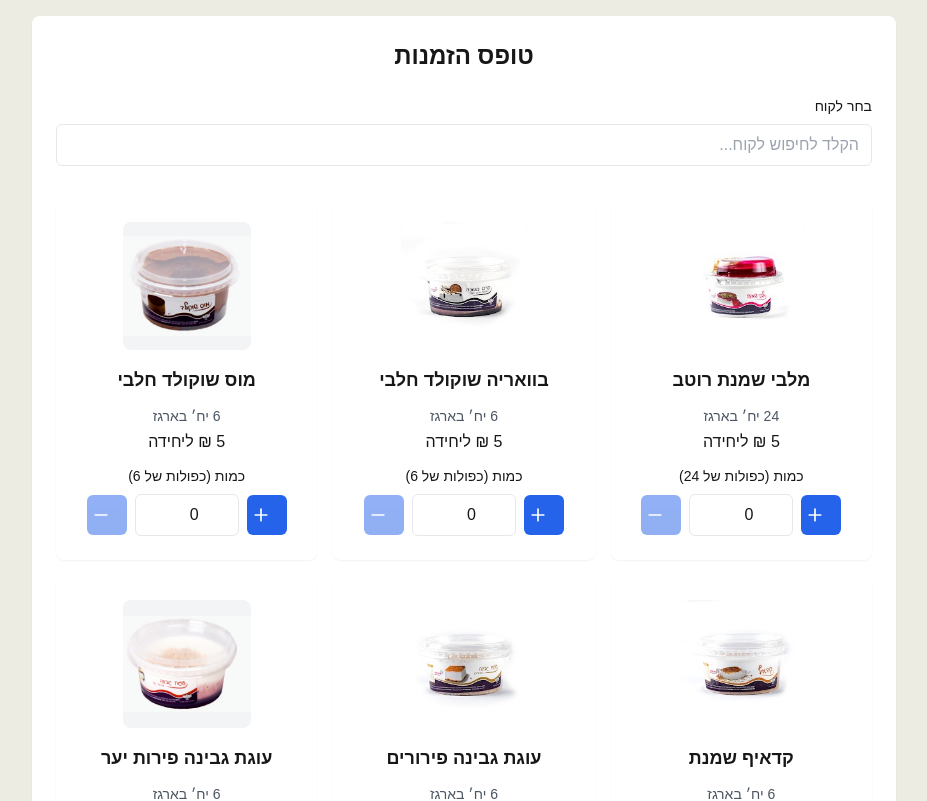
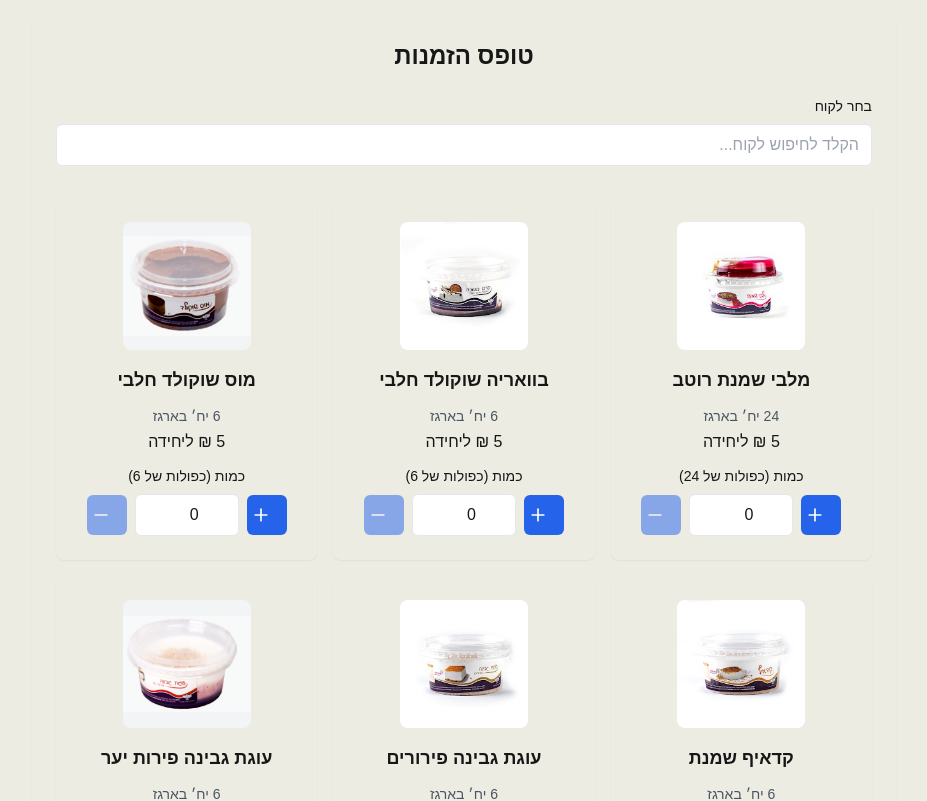
Before and after one commit to lilachbitton/orders-system, a Next.js app: page / in a window 1280 px wide. Shown: the top 801 px of the page, without its empty margins (176-1103 px from the left). Built offline with nearby package versions, Linux system fonts and the light colour scheme.

Commit message:
[#ecece3]222

```diff
--- a/src/app/page.js
+++ b/src/app/page.js
@@ -229,7 +229,7 @@ const submitOrder = async (orderDetails) => {
 
  return (
    <div className="max-w-4xl mx-auto p-4" dir="rtl">
-     <Card className="bg-white shadow-sm">
+     <Card className="bg-[#ecece3] shadow-sm">
        <CardContent className="p-6">
          <h1 className="text-2xl font-bold mb-6 text-center">טופס הזמנות</h1>
 
@@ -247,7 +247,7 @@ const submitOrder = async (orderDetails) => {
              className="w-full"
            />
            {showCustomers && filteredCustomers.length > 0 && (
-             <div className="absolute z-10 w-full bg-white border rounded-md mt-1 max-h-48 overflow-y-auto">
+             <div className="absolute z-10 w-full bg-[#ecece3] border rounded-md mt-1 max-h-48 overflow-y-auto">
                {filteredCustomers.map((customer) => (
                  <div
                    key={customer}
@@ -269,7 +269,7 @@ const submitOrder = async (orderDetails) => {
            {products.map((product) => {
              const order = orders.find(o => o.productId === product['מק"ט ']) || { quantity: 0 };
              return (
-               <Card key={product['מק"ט ']} className="bg-white shadow-sm">
+               <Card key={product['מק"ט ']} className="bg-[#ecece3] shadow-sm">
                  <CardContent className="p-4">
                    <div className="w-32 h-32 mx-auto bg-gray-100 rounded-lg mb-4 flex items-center justify-center">
                      <img
```
